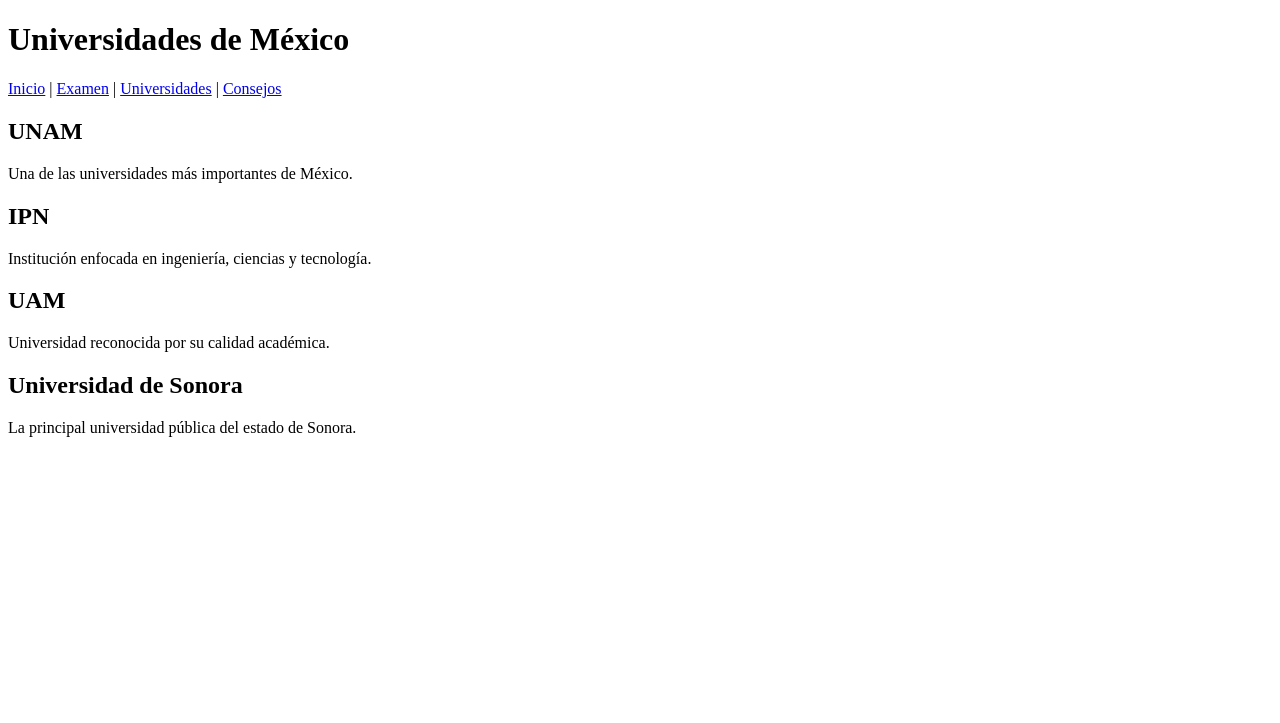
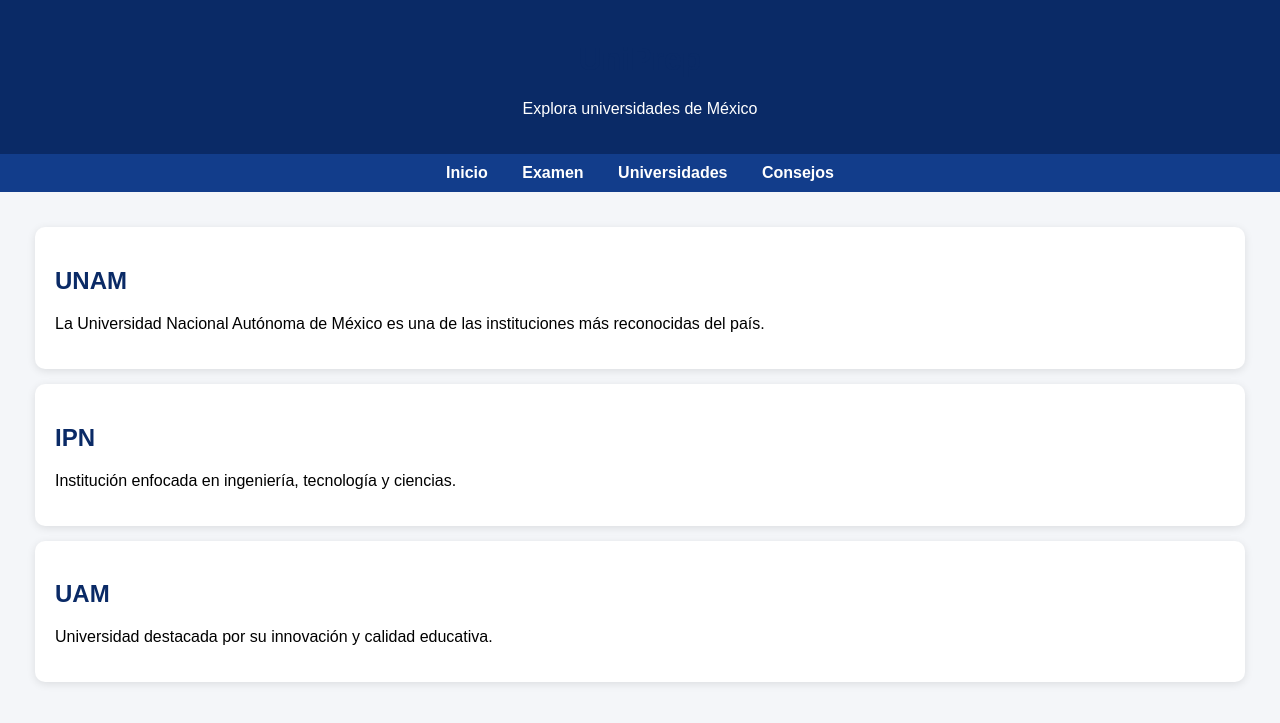
Before and after one commit to eduardoreyesjim8-lgtm/UniPrep, a Flask app: page /universidades in a window 1280 px wide. Shown: the top 723 px of the page. Run offline with Flask 3, Linux system fonts and the light colour scheme.

Commit message:
Update universidades.html

```diff
--- a/templates/universidades.html
+++ b/templates/universidades.html
@@ -3,28 +3,40 @@
 <head>
     <meta charset="UTF-8">
     <title>Universidades - UniPrep</title>
+    <link rel="stylesheet" href="{{ url_for('static', filename='style.css') }}">
 </head>
 <body>
-    <h1>Universidades de México</h1>
+
+<header>
+    <h1>UniPrep</h1>
+    <p>Explora universidades de México</p>
+</header>
 
 <nav>
-        <a href="/">Inicio</a> |
-        <a href="/examen">Examen</a> |
-        <a href="/universidades">Universidades</a> |
+    <a href="/">Inicio</a>
+    <a href="/examen">Examen</a>
+    <a href="/universidades">Universidades</a>
     <a href="/consejos">Consejos</a>
 </nav>
 
+<main>
+
+    <div class="card">
         <h2>UNAM</h2>
-    <p>Una de las universidades más importantes de México.</p>
+        <p>La Universidad Nacional Autónoma de México es una de las instituciones más reconocidas del país.</p>
+    </div>
 
+    <div class="card">
         <h2>IPN</h2>
-    <p>Institución enfocada en ingeniería, ciencias y tecnología.</p>
+        <p>Institución enfocada en ingeniería, tecnología y ciencias.</p>
+    </div>
 
+    <div class="card">
         <h2>UAM</h2>
-    <p>Universidad reconocida por su calidad académica.</p>
+        <p>Universidad destacada por su innovación y calidad educativa.</p>
+    </div>
 
-    <h2>Universidad de Sonora</h2>
-    <p>La principal universidad pública del estado de Sonora.</p>
+</main>
 
 </body>
 </html>
```
Lines whose indentation alone changed are shown as unchanged.
